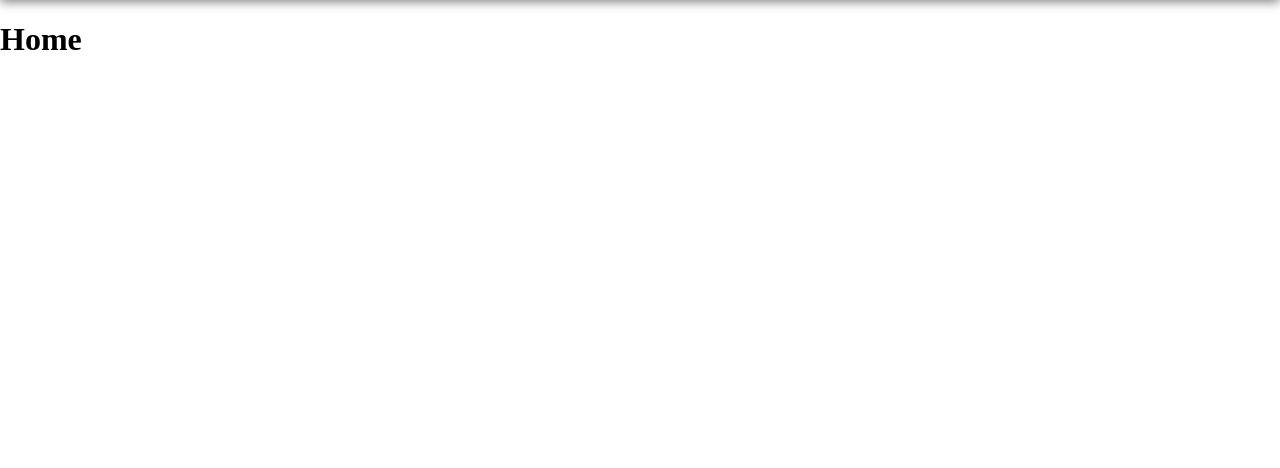
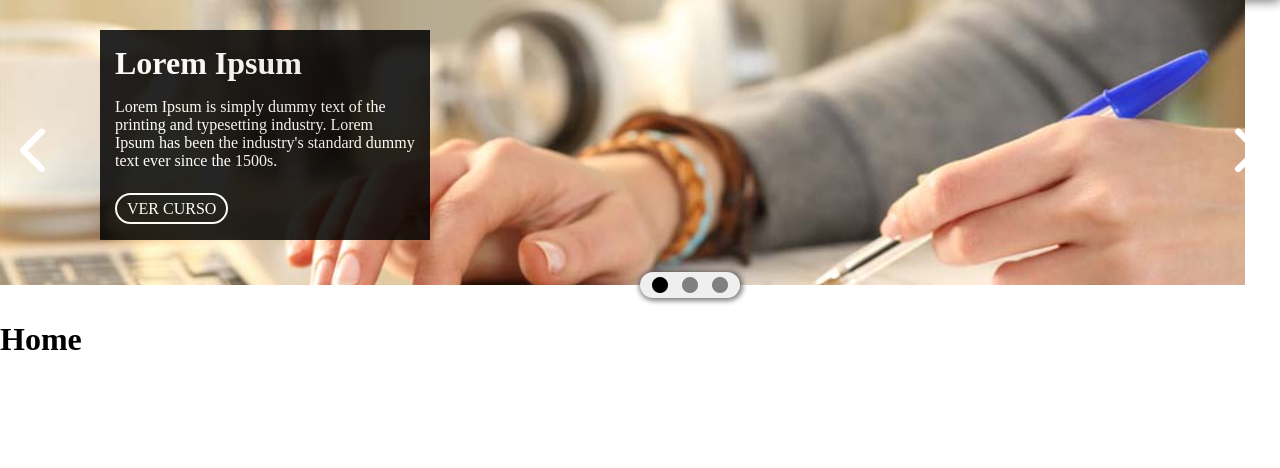
Before and after one commit to diegussdev/desafio_leo, a PHP site: page / in a window 1280 px wide. Shown: the part 90-558 px from the top of the page. Run offline with PHP 8.4, Linux system fonts and the light colour scheme.

Commit message:
Adiciona banner

```diff
--- /dev/null
+++ b/views/components/slide.php
@@ -0,0 +1,23 @@
+<div class="slide">
+    <div class="back">
+        <i class="fas fa-chevron-left"></i>
+    </div>
+    <div class="images">
+        <div class="image">
+            <div class="description">
+                <h1>Lorem Ipsum</h1>
+                <p>Lorem Ipsum is simply dummy text of the printing and typesetting industry. Lorem Ipsum has been the industry's standard dummy text ever since the 1500s.</p>
+                <a href="/">Ver Curso</a>
+            </div>
+            <img src="public/assets/img/slide_01.png" alt="">
+        </div>
+    </div>
+    <div class="next">
+        <i class="fas fa-chevron-right"></i>
+    </div>
+    <div class="controls">
+        <i class="fas fa-circle active"></i>
+        <i class="fas fa-circle"></i>
+        <i class="fas fa-circle"></i>
+    </div>
+</div>
--- a/views/pages/home.php
+++ b/views/pages/home.php
@@ -1,3 +1,4 @@
 <div>
+    <?=DesafioLeo\Utility::showComponent('slide.php');?>
     <h1>Home</h1>
 </div>
```
Also changed, not shown: public/assets/.grunt/sass/components/slide.scss (added), public/assets/.grunt/sass/main.scss, public/assets/css/main.min.css, public/assets/img/slide_01.png (added), 1 other file.
